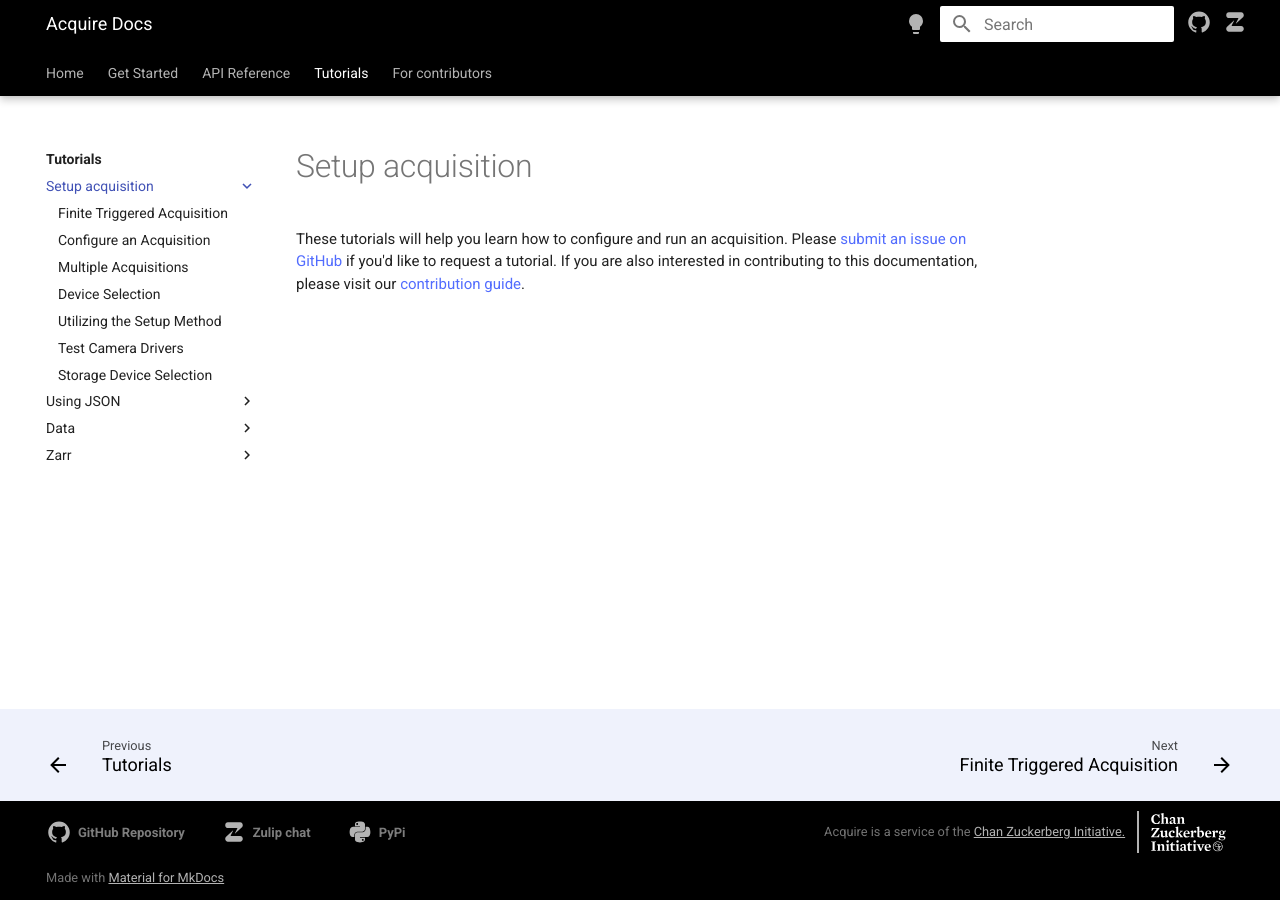
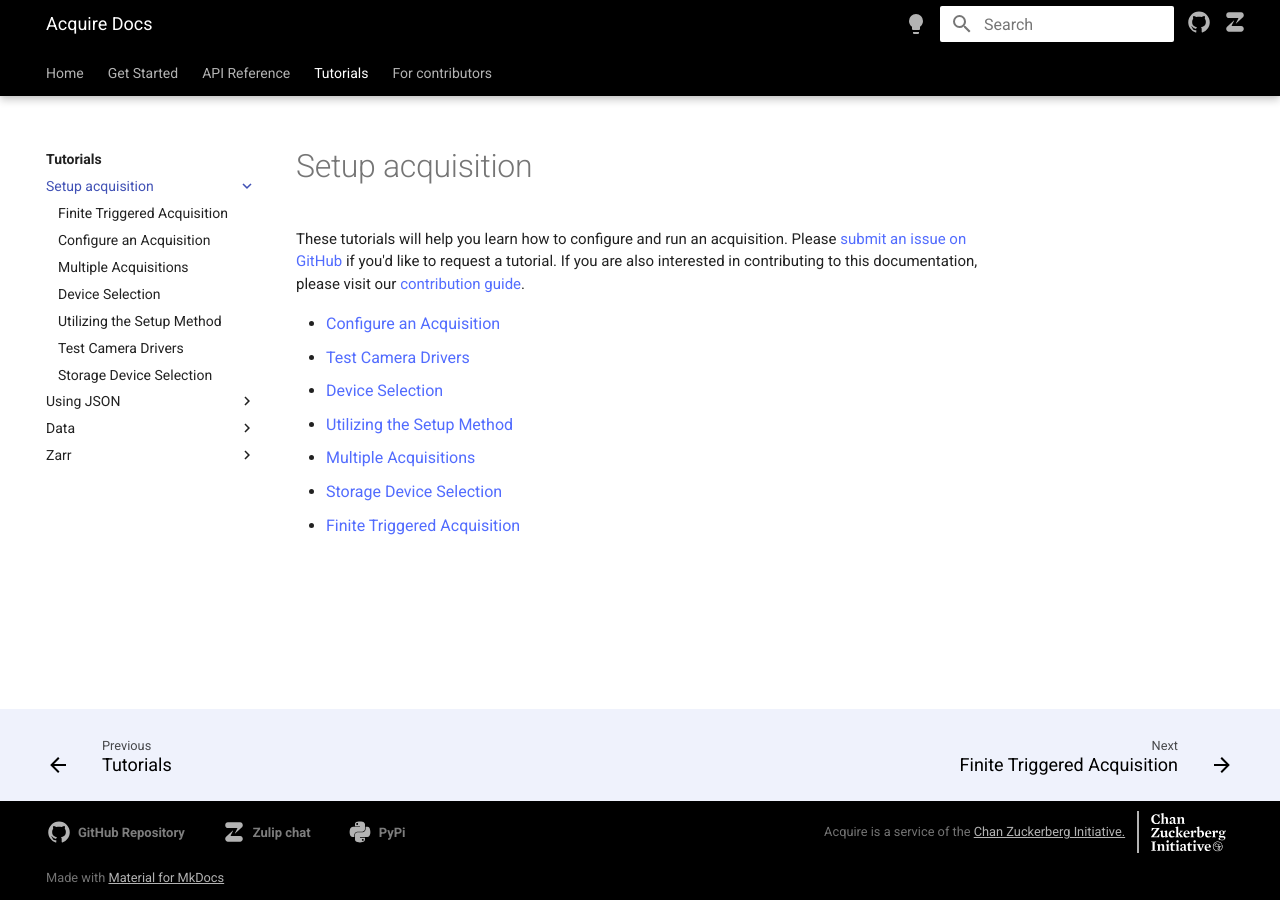
Before and after one commit to melissawm/acquire-docs, an MkDocs documentation site: the page built from docs/tutorials/setup_acquisition/index.md, in a window 1280 px wide. Built offline with MkDocs 1.6.1 and Material for MkDocs 9.7.7, drawn with Linux system fonts in a browser that asks for light colours; nearby versions of some CDN libraries; comment, search, counter and statistics services are not loaded.

Commit message:
Update index.md

```diff
--- a/docs/tutorials/setup_acquisition/index.md
+++ b/docs/tutorials/setup_acquisition/index.md
@@ -5,3 +5,11 @@ Please [submit an issue on GitHub](https://github.com/acquire-project/acquire-do
 if you'd like to request a tutorial. If you are also interested in contributing
 to this documentation, please visit our
 [contribution guide](https://acquire-project.github.io/acquire-docs/dev/for_contributors/).
+
+- [Configure an Acquisition](./configure.md)
+- [Test Camera Drivers](./drivers.md)
+- [Device Selection](./select.md)
+- [Utilizing the Setup Method](./setup.md)
+- [Multiple Acquisitions](./start_stop.md)
+- [Storage Device Selection](./storage.md)
+- [Finite Triggered Acquisition](./trigger.md)
```
